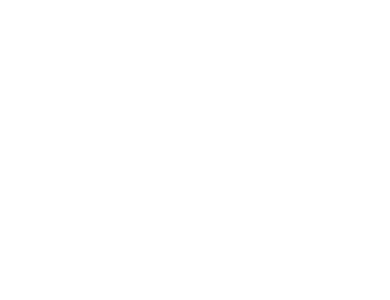
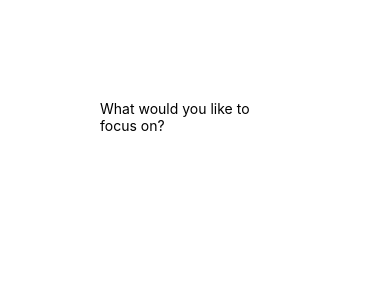
Before and after one commit to YakubuAmidu/FocusTime, a React Native app: screen / in a window 390 px wide. Shown: the top 300 px of the page. Built offline with nearby package versions, Linux system fonts and the light colour scheme.

Commit message:
focus component

```diff
--- a/App.js
+++ b/App.js
@@ -1,8 +1,18 @@
-import React from 'react';
-import { StyleSheet, View } from 'react-native';
+import React, { useState } from 'react';
+import { StyleSheet, Text, View } from 'react-native';
+import { Focus } from './src/features/focus/Focus';
 
 export default function App() {
-  return <View style={styles.container}></View>;
+  const [focusSubject, setFocusSubject] = useState(null);
+  return (
+    <View style={styles.container}>
+      {focusSubject ? (
+        <Text>Here is where I am going to build a timer</Text>
+      ) : (
+        <Focus />
+      )}
+    </View>
+  );
 }
 
 const styles = StyleSheet.create({
--- /dev/null
+++ b/src/features/focus/Focus.js
@@ -0,0 +1,17 @@
+import React from 'react';
+import { StyleSheet, Text, View } from 'react-native';
+
+export const Focus = () => {
+  return (
+    <View style={styles.container}>
+      <Text>What would you like to focus on?</Text>
+    </View>
+  );
+};
+
+const styles = StyleSheet.create({
+  container: {
+    flex: 1,
+    padding: 50,
+  },
+});
```
